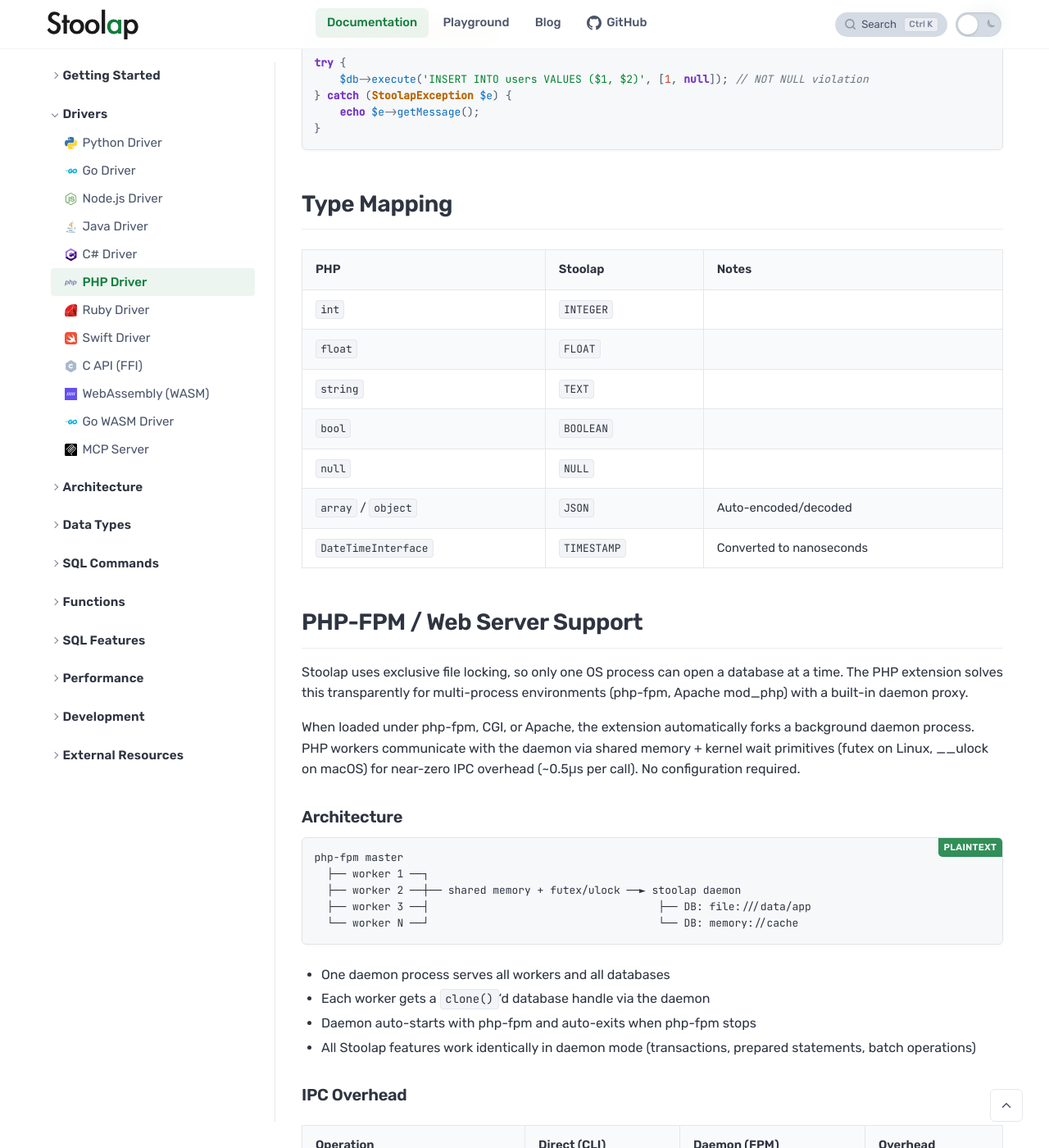
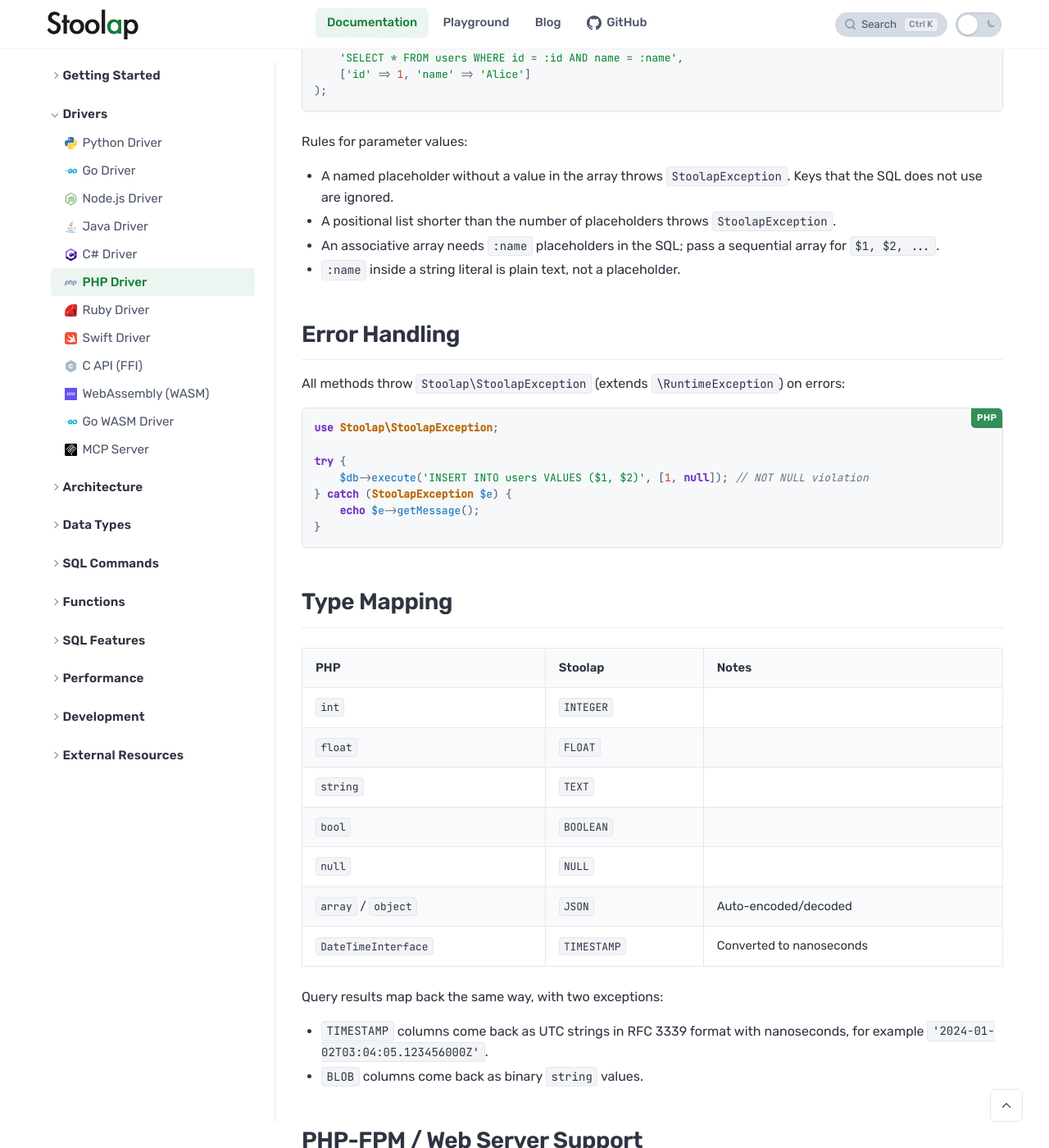
Before and after one commit to stoolap/stoolap, a Jekyll site: the page built from docs/_docs/drivers/php.md, in a window 1280 px wide and 1400 px high, scrolled down 7394 px. Shown: the whole window at 82% size. Built offline with Jekyll 4.4.1, drawn with Linux system fonts in a browser that asks for light colours; some of the changed text lies outside the part shown.

Commit message:
docs(php): update the PHP driver page for the 0.5.0 driver (#663)
The parameter section now states the rules the driver follows since
#555: a named placeholder without a value or a short positional list
throws StoolapException, unused keys are ignored, an associative array
needs :name placeholders, and :name inside a string literal is text.
executeBatch gains a named-row example. The type mapping says how
TIMESTAMP (RFC 3339 UTC string) and BLOB (binary string) come back.
Install docs name the 0.5.0 package, the PHP versions and platforms
that are prebuilt, and that driver 0.5.0 needs the 0.5.0 library.

````diff
--- a/docs/_docs/drivers/php.md
+++ b/docs/_docs/drivers/php.md
@@ -14,11 +14,11 @@
 
 ### Prebuilt Binaries
 
-Download a package matching your PHP version and platform from [GitHub Releases](https://github.com/stoolap/stoolap-php/releases). Each archive contains both the PHP extension and the stoolap library.
+Download a package matching your PHP version and platform from [GitHub Releases](https://github.com/stoolap/stoolap-php/releases). Packages are built for PHP 8.1 to 8.4 on `linux-x86_64` and `darwin-arm64`. Each archive contains both the PHP extension and the stoolap library.
 
 ```bash
-tar xzf stoolap-v0.4.0-php8.4-linux-x86_64.tar.gz
-cd stoolap-v0.4.0-php8.4-linux-x86_64
+tar xzf stoolap-v0.5.0-php8.4-linux-x86_64.tar.gz
+cd stoolap-v0.5.0-php8.4-linux-x86_64
 
 # Install the shared library
 sudo cp libstoolap.so /usr/local/lib/
@@ -30,7 +30,7 @@
 
 ### Using PIE
 
-Requires the stoolap shared library (`libstoolap.so` / `libstoolap.dylib`) installed on your system.
+Requires the stoolap shared library (`libstoolap.so` / `libstoolap.dylib`) installed on your system. Driver 0.5.0 needs the Stoolap 0.5.0 library.
 
 ```bash
 pie install stoolap/stoolap-php
@@ -183,6 +183,18 @@
 
 On error, all changes are rolled back (atomic). Also available on transactions via `$tx->executeBatch()`.
 
+With named placeholders, each row is an associative array; key order does not matter:
+
+```php
+$db->executeBatch(
+    'INSERT INTO users (id, name, email) VALUES (:id, :name, :email)',
+    [
+        ['id' => 4, 'name' => 'Dave', 'email' => 'dave@example.com'],
+        ['email' => 'eve@example.com', 'name' => 'Eve', 'id' => 5],
+    ]
+);
+```
+
 ## Prepared Statements
 
 Prepared statements parse SQL once and reuse the execution plan on every call. No parsing overhead per execution.
@@ -280,6 +292,13 @@
 );
 ```
 
+Rules for parameter values:
+
+- A named placeholder without a value in the array throws `StoolapException`. Keys that the SQL does not use are ignored.
+- A positional list shorter than the number of placeholders throws `StoolapException`.
+- An associative array needs `:name` placeholders in the SQL; pass a sequential array for `$1, $2, ...`.
+- `:name` inside a string literal is plain text, not a placeholder.
+
 ## Error Handling
 
 All methods throw `Stoolap\StoolapException` (extends `\RuntimeException`) on errors:
@@ -305,6 +324,11 @@
 | `null` | `NULL` | |
 | `array` / `object` | `JSON` | Auto-encoded/decoded |
 | `DateTimeInterface` | `TIMESTAMP` | Converted to nanoseconds |
+
+Query results map back the same way, with two exceptions:
+
+- `TIMESTAMP` columns come back as UTC strings in RFC 3339 format with nanoseconds, for example `'2024-01-02T03:04:05.123456000Z'`.
+- `BLOB` columns come back as binary `string` values.
 
 ## PHP-FPM / Web Server Support
 
````
Also changed, not shown: other parts of docs/_docs/drivers/php.md (+1 -1 lines).
